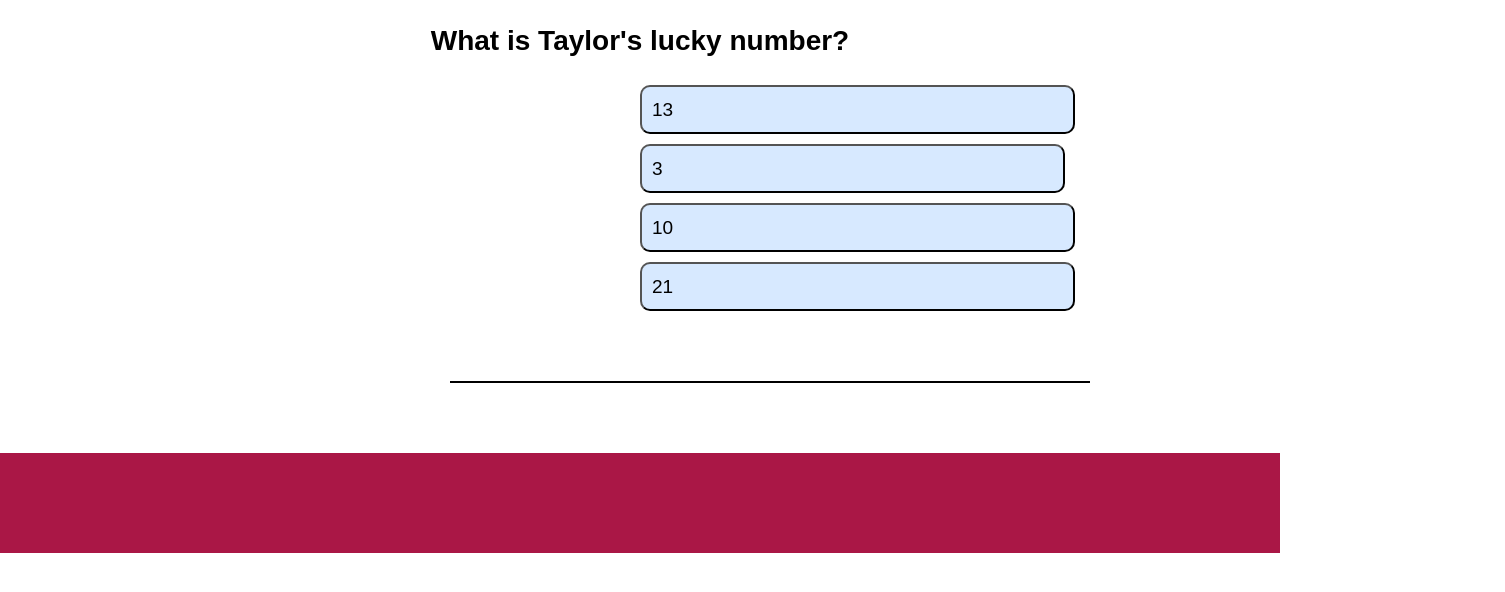
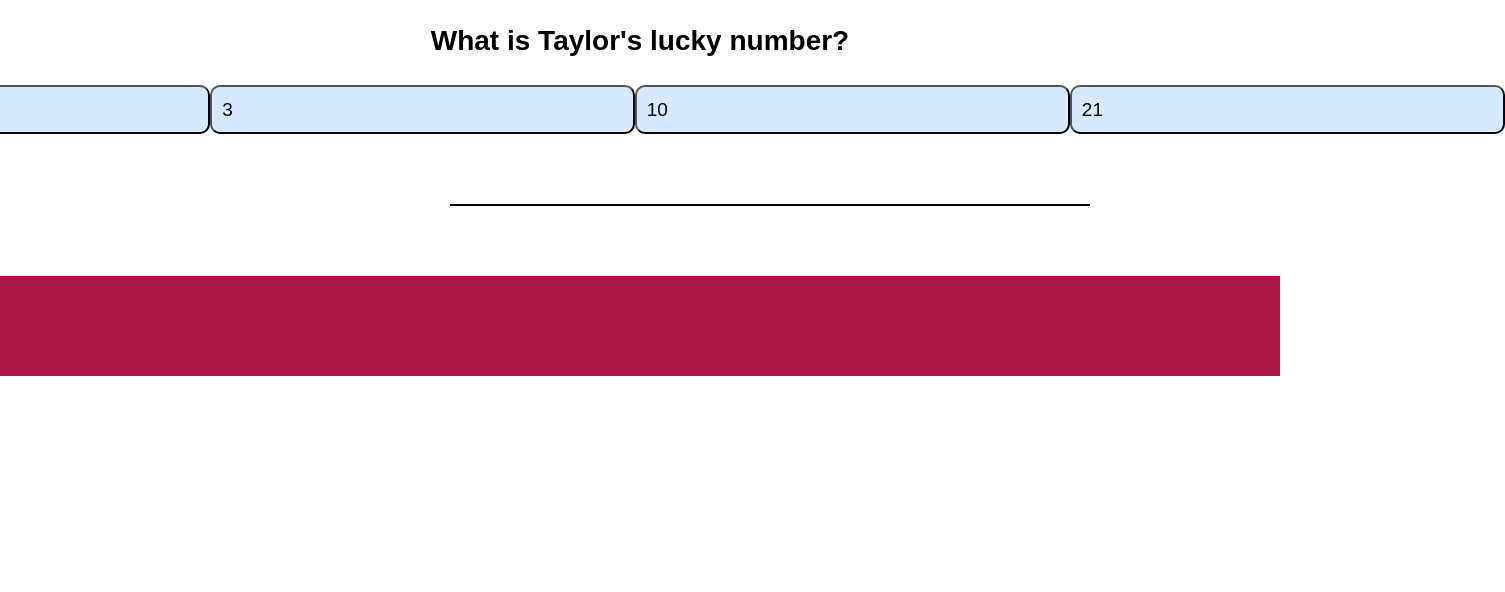
Before and after one commit to lkrum/Taylor-Swift-Quiz, a plain HTML site: page quiz.html in a window 1280 px wide. Shown: the part 192-784 px from the top of the page, 1505 px wide, since content can reach past the window. Drawn offline with Linux system fonts and the light colour scheme.

Commit message:
button troubleshooting

```diff
--- a/assets/css/style.css
+++ b/assets/css/style.css
@@ -84,7 +84,6 @@
 
 div {
   padding: 20px;
-  margin: 10px 300px 10px 300px;
 }
 
 h2 {
@@ -93,6 +92,8 @@
 }
 
 button {
+  display: block;
+  position: relative;
   font-size: 19px;
   color: black;
   font-weight: 500;
@@ -108,6 +109,12 @@
   background-color: rgb(108, 223, 255);
 }
 
+.choices-container {
+  display: flex;
+  width: 100%;
+  justify-content: center;
+
+}
 #scores-container {
   display: flex;
   justify-content: center;
```
Also changed, not shown: 1 other file.
